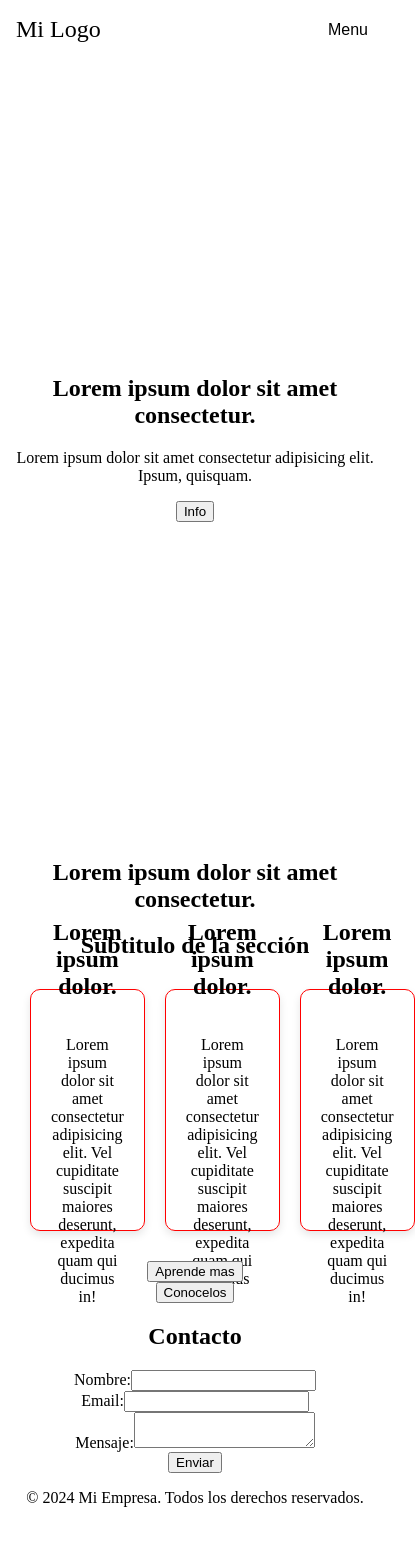
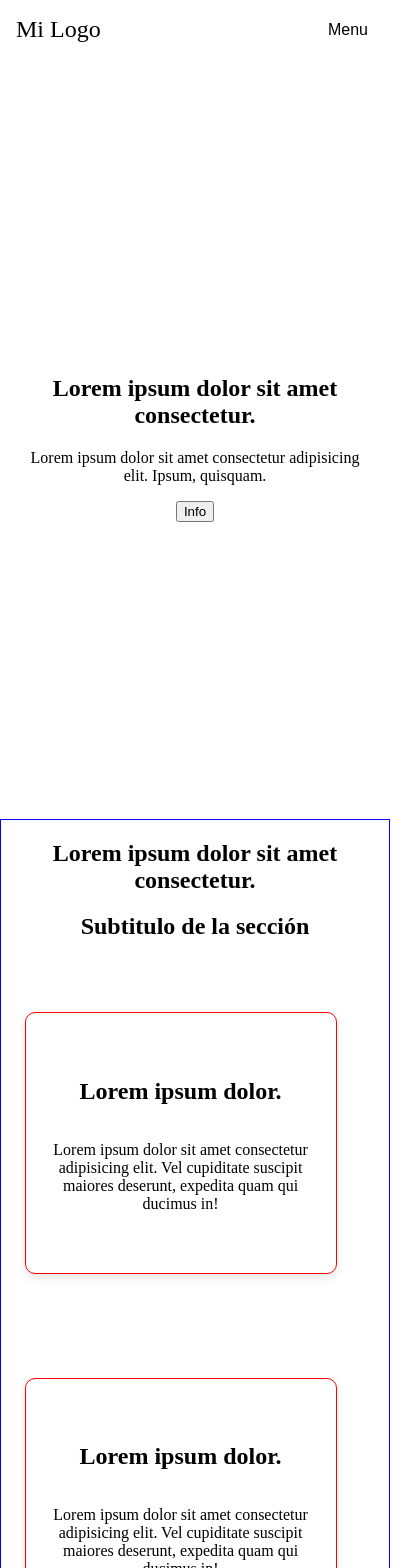
Before and after one commit to marianocoderx/project-landingPage1, a React (Vite) app: page / in a window 390 px wide. Shown: the top 1568 px of the page, 415 px wide, since content can reach past the window. Before the commit the page ends 1523 px from the top, so only its background shows below. Built offline with nearby package versions, Linux system fonts and the light colour scheme.

Commit message:
customizing footer

```diff
--- a/formComp.jsx
+++ b/formComp.jsx
@@ -1,4 +1,5 @@
 import React from "react";
+import "./stylesheets/form.css";
 
 export default function FormComp (){
     return(
--- a/src/imageComp.jsx
+++ b/src/imageComp.jsx
@@ -6,7 +6,7 @@ export default function ImageComp () {
     return (
         <>
         <div className="bgContainer">
-            <div>
+            <div className="txtContainer">
                 <h1>Lorem ipsum dolor sit amet consectetur.</h1>
                 <p>Lorem ipsum dolor sit amet consectetur adipisicing elit. Ipsum, quisquam.</p>
                 <BotonComp text="Info"></BotonComp>
--- a/stylesheets/card.css
+++ b/stylesheets/card.css
@@ -11,3 +11,40 @@
   flex-direction: column;
   justify-content: center;
 }
+
+
+/* Media Queries */
+
+  /* cellphones */
+  @media (max-width: 599px) {
+    .cardContainer{
+      height: 220px;
+      width: 270px;
+      align-items: center;
+    }
+  }
+
+  /* tablets and large phones */
+  @media (min-width: 600px) and (max-width: 767px) {
+
+  }
+
+  /* Medium tablets */
+  @media (min-width: 768px) and (max-width: 991px) {
+
+  }
+
+  /* laptops/desktops */
+  @media (min-width: 992px) and (max-width: 1199px) {
+    .cardContainer{
+      height: 240px;
+    }
+  }
+
+  /* large laptops and desktops */
+  @media (min-width: 1200px) {
+    .cardContainer{
+      height: 240px;
+    }
+
+  }
--- a/stylesheets/image.css
+++ b/stylesheets/image.css
@@ -18,6 +18,10 @@
     color: white;
  }
 
+ .txtContainer{
+    border: solid transparent 1px;
+ }
+
  /* Media Queries */
 
 /* cellphones */
@@ -28,6 +32,10 @@
     }
     .content {
         padding: 30px;
+    }
+    .txtContainer{
+        padding-left: 20px;
+        padding-right: 20px;
     }
   }
 
--- a/stylesheets/section1.css
+++ b/stylesheets/section1.css
@@ -1,5 +1,7 @@
 .mainContainer {
-    padding: 20px;
+    text-align: center;
+    margin-bottom: 20px;
+    border: 1px solid blue;
   }
 
   .titleContainer {
@@ -11,3 +13,66 @@
     display: flex;
     justify-content: space-around; /* Space out the cards */
   }
+
+  /* Media Queries */
+
+  /* cellphones */
+  @media (max-width: 599px) {
+    .mainContainer {
+      height: 160vh;
+      padding-left: 50px;
+      padding-right: 50px;
+    }
+    .cardsContainer {
+      height: 130vh;
+      width: 90%;
+      flex-direction: column; /* Stack cards vertically */
+      align-items: center; /* Center cards horizontally */
+    }
+  }
+
+  /* tablets and large phones */
+  @media (min-width: 600px) and (max-width: 767px) {
+    .mainContainer {
+      height: 180vh;
+    }
+    .cardsContainer {
+      flex-direction: column; /* Stack cards vertically */
+      align-items: center; /* Center cards horizontally */
+    }
+  }
+
+  /* Medium tablets */
+  @media (min-width: 768px) and (max-width: 991px) {
+    .mainContainer {
+      height: 180vh;
+    }
+    .cardsContainer {
+      flex-direction: column; /* Stack cards vertically */
+      align-items: center; /* Center cards horizontally */
+    }
+  }
+
+  /* laptops/desktops */
+  @media (min-width: 992px) and (max-width: 1199px) {
+    .mainContainer {
+      height: 90vh;
+    }
+    .cardsContainer {
+
+      flex-direction: row; /* Default flex direction (horizontal) */
+      justify-content: space-around; /* Space out the cards */
+    }
+  }
+
+  /* large laptops and desktops */
+  @media (min-width: 1200px) {
+    .mainContainer {
+      height: 90vh;
+    }
+    .cardsContainer {
+
+      flex-direction: row; /* Default flex direction (horizontal) */
+      justify-content: space-around; /* Space out the cards */
+    }
+  }
```
Also changed, not shown: stylesheets/form.css (added, +30 -0 lines).
